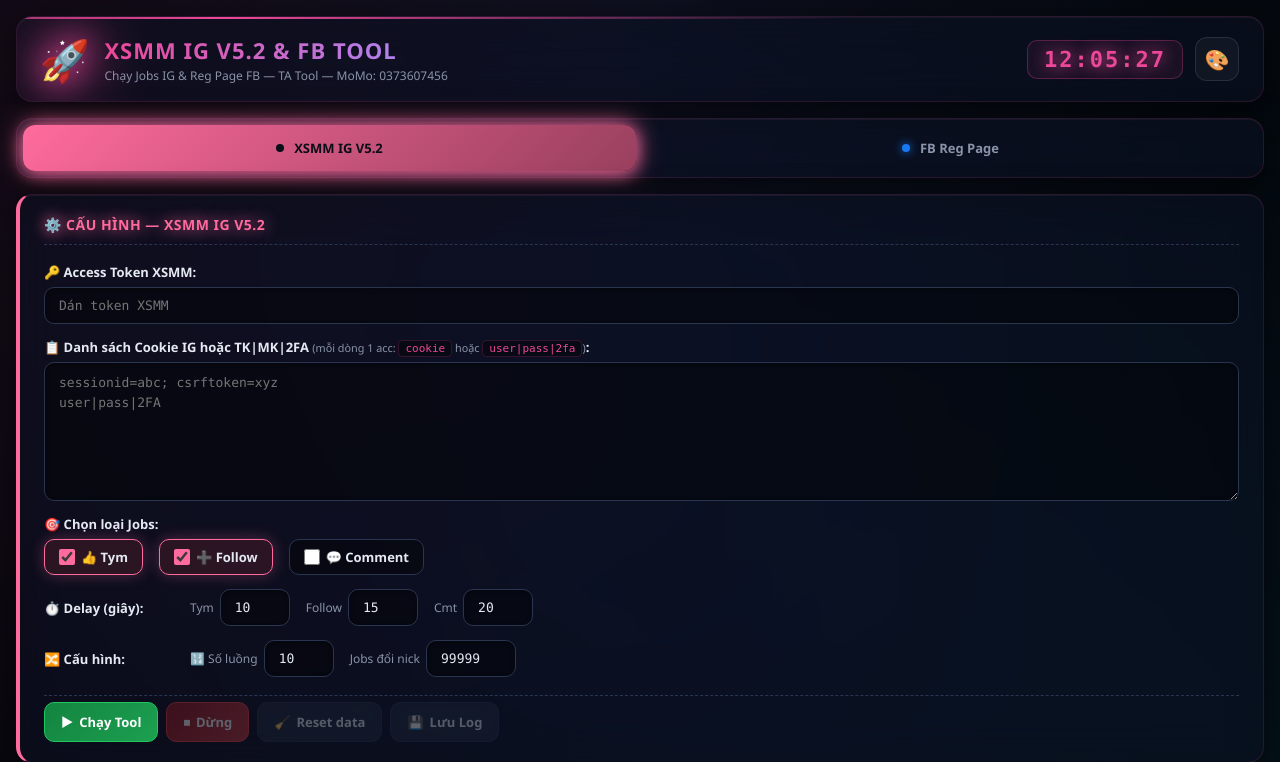
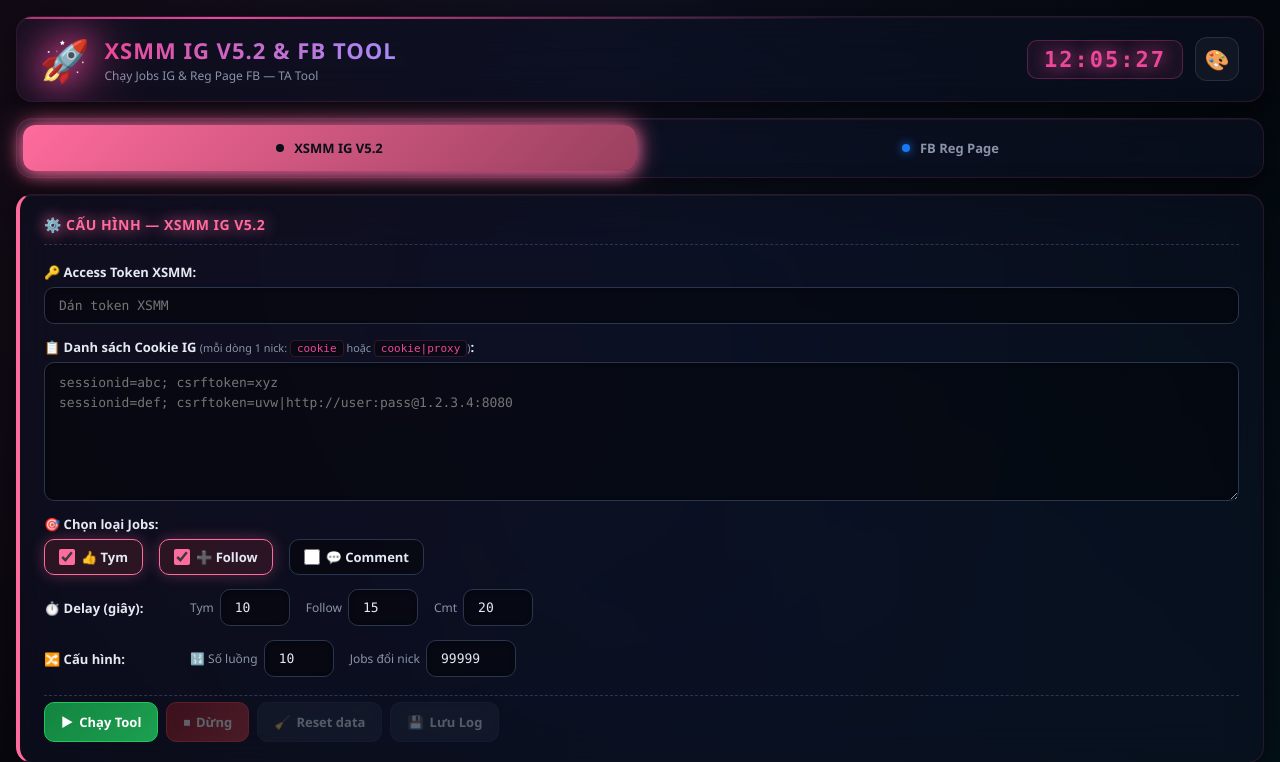
Before and after one commit to kxjxjdjhzhxhxh-jpg/Tool-xsmm, a Flask app: page / in a window 1280 px wide. Shown: the top 762 px of the page. Run offline with Flask 3, Linux system fonts and the light colour scheme; some libraries are stand-ins or nearby versions.

Commit message:
Update index.html

```diff
--- a/templates/index.html
+++ b/templates/index.html
@@ -9,50 +9,27 @@
 <body>
 <div class="app">
     <header class="header">
-        <div class="logo">
-            <span class="logo-icon">🚀</span>
-            <div>
-                <h1>XSMM IG V5.2 & FB TOOL</h1>
-                <p class="subtitle">Chạy Jobs IG & Reg Page FB — TA Tool — MoMo: 0373607456</p>
-            </div>
-        </div>
-        <div class="header-info">
-            <div class="clock" id="clock">--:--:--</div>
-            <div class="color-picker-wrap">
-                <label for="theme-color" title="Đổi màu chủ đạo">
-                    <span class="picker-icon">🎨</span>
-                </label>
-                <input type="color" id="theme-color" value="#ec4899" title="Đổi màu chủ đạo">
-            </div>
-        </div>
+        <div class="logo"><span class="logo-icon">🚀</span><div><h1>XSMM IG V5.2 & FB TOOL</h1><p class="subtitle">Chạy Jobs IG & Reg Page FB — TA Tool</p></div></div>
+        <div class="header-info"><div class="clock" id="clock">--:--:--</div><div class="color-picker-wrap"><label for="theme-color"><span class="picker-icon">🎨</span></label><input type="color" id="theme-color" value="#ec4899"></div></div>
     </header>
 
     <nav class="tabs">
-        <button class="tab-btn" data-tool="xsmmigv5.2" style="--tab-color: #ff6b9d">
-            <span class="tab-dot"></span>
-            XSMM IG V5.2
-        </button>
-        <button class="tab-btn" data-tool="fb_regpage" style="--tab-color: #1877f2">
-            <span class="tab-dot"></span>
-            FB Reg Page
-        </button>
+        <button class="tab-btn active" data-tool="xsmmigv5.2" style="--tab-color: #ff6b9d"><span class="tab-dot"></span>XSMM IG V5.2</button>
+        <button class="tab-btn" data-tool="fb_regpage" style="--tab-color: #1877f2"><span class="tab-dot"></span>FB Reg Page</button>
     </nav>
 
     <main class="content">
-        <!-- TOOL IG V5.2 -->
+        <!-- TOOL IG -->
         <section class="tool-panel active" data-tool="xsmmigv5.2" data-safe="xsmmigv5_2" style="--panel-color: #ff6b9d">
             <canvas class="fx-canvas-form"></canvas>
             <div class="config-form" id="form-xsmmigv5_2">
                 <div class="form-title">⚙️ CẤU HÌNH — XSMM IG V5.2</div>
 
-                <div class="form-row">
-                    <label>🔑 Access Token XSMM:</label>
-                    <input type="text" class="cfg-input cfg-token" placeholder="Dán token XSMM" autocomplete="off">
-                </div>
+                <div class="form-row"><label>🔑 Access Token XSMM:</label><input type="text" class="cfg-input cfg-token" placeholder="Dán token XSMM" autocomplete="off"></div>
 
                 <div class="form-row">
-                    <label>📋 Danh sách Cookie IG hoặc TK|MK|2FA <small>(mỗi dòng 1 acc: <code>cookie</code> hoặc <code>user|pass|2fa</code>)</small>:</label>
-                    <textarea class="cfg-input cfg-cookies" rows="6" placeholder="sessionid=abc; csrftoken=xyz&#10;user|pass|2FA"></textarea>
+                    <label>📋 Danh sách Cookie IG <small>(mỗi dòng 1 nick: <code>cookie</code> hoặc <code>cookie|proxy</code>)</small>:</label>
+                    <textarea class="cfg-input cfg-cookies" rows="6" placeholder="sessionid=abc; csrftoken=xyz&#10;sessionid=def; csrftoken=uvw|http://user:pass@1.2.3.4:8080"></textarea>
                 </div>
 
                 <div class="form-row">
@@ -104,46 +81,26 @@
             </div>
 
             <div class="terminal-wrap">
-                <div class="terminal-header">
-                    <div class="dots"><span></span><span></span><span></span></div>
-                    <div class="term-title">xsmmigv5.2.py — output</div>
-                </div>
+                <div class="terminal-header"><div class="dots"><span></span><span></span><span></span></div><div class="term-title">xsmmigv5.2.py — output</div></div>
                 <div class="terminal" id="term-xsmmigv5_2"></div>
                 <canvas class="fx-canvas-term"></canvas>
             </div>
         </section>
 
-        <!-- TOOL FB REG PAGE -->
+        <!-- FB REG PAGE -->
         <section class="tool-panel" data-tool="fb_regpage" style="--panel-color: #1877f2">
             <canvas class="fx-canvas-form"></canvas>
             <div class="config-form">
                 <div class="form-title">📘 FB REG PAGE + UP AVT + CHUYỂN PAGE</div>
-                <div class="form-row">
-                    <label>📋 Danh sách Nick <small>(cookie|proxy)</small>:</label>
-                    <textarea class="cfg-input" id="fb_reg_tasks" rows="4" placeholder="c_user=1000xxx; xs=abc...|27.64.254.37:8080:user:pass"></textarea>
+                <div class="form-row"><label>📋 Danh sách Nick <small>(cookie|proxy)</small>:</label><textarea class="cfg-input" id="fb_reg_tasks" rows="4" placeholder="c_user=1000xxx; xs=abc...|27.64.254.37:8080:user:pass"></textarea></div>
+                <div class="form-row"><label>📝 Danh sách Tên Page <small>(mỗi dòng 1 tên)</small>:</label><textarea class="cfg-input" id="fb_reg_names" rows="4" placeholder="Michelle Howard&#10;Carol Jones"></textarea></div>
+                <div class="form-row"><label>🖼️ Danh sách URL Avatar <small>(có thể bỏ trống)</small>:</label><textarea class="cfg-input" id="fb_reg_avatars" rows="2" placeholder="https://..."></textarea></div>
+                <div class="form-row"><label>🖼️ Danh sách URL Ảnh Bìa <small>(có thể bỏ trống)</small>:</label><textarea class="cfg-input" id="fb_reg_covers" rows="2" placeholder="https://..."></textarea></div>
+                <div class="form-row form-row-inline">
+                    <label>👤 UID Nick Nhận:</label><input type="text" class="cfg-input" id="fb_reg_uid" placeholder="1000xxxx" style="width:180px">
+                    <label style="margin-left:10px">🔒 Pass nick chuyển:</label><input type="password" class="cfg-input" id="fb_reg_pwd" placeholder="Mật khẩu FB" style="width:180px">
                 </div>
-                <div class="form-row">
-                    <label>📝 Danh sách Tên Page <small>(mỗi dòng 1 tên)</small>:</label>
-                    <textarea class="cfg-input" id="fb_reg_names" rows="4" placeholder="Michelle Howard&#10;Carol Jones"></textarea>
-                </div>
-                <div class="form-row">
-                    <label>🖼️ Danh sách URL Avatar <small>(có thể bỏ trống)</small>:</label>
-                    <textarea class="cfg-input" id="fb_reg_avatars" rows="2" placeholder="https://..."></textarea>
-                </div>
-                <div class="form-row">
-                    <label>🖼️ Danh sách URL Ảnh Bìa <small>(có thể bỏ trống)</small>:</label>
-                    <textarea class="cfg-input" id="fb_reg_covers" rows="2" placeholder="https://..."></textarea>
-                </div>
-                <div class="form-row form-row-inline">
-                    <label>👤 UID Nick Nhận:</label>
-                    <input type="text" class="cfg-input" id="fb_reg_uid" placeholder="1000xxxx" style="width:180px">
-                    <label style="margin-left:10px">🔒 Pass nick chuyển:</label>
-                    <input type="password" class="cfg-input" id="fb_reg_pwd" placeholder="Mật khẩu FB" style="width:180px">
-                </div>
-                <div class="form-row form-row-inline">
-                    <label>🔀 Số luồng:</label>
-                    <input type="number" class="cfg-input" id="fb_reg_threads" value="10" style="width:70px">
-                </div>
+                <div class="form-row form-row-inline"><label>🔀 Số luồng:</label><input type="number" class="cfg-input" id="fb_reg_threads" value="10" style="width:70px"></div>
                 <div class="fb-stats">
                     <div class="fb-stat"><span class="fb-stat-label">OK</span><span class="fb-stat-val green" id="fb_stat_ok">0</span></div>
                     <div class="fb-stat"><span class="fb-stat-label">LỖI</span><span class="fb-stat-val red" id="fb_stat_err">0</span></div>
@@ -155,10 +112,7 @@
             </div>
 
             <div class="terminal-wrap">
-                <div class="terminal-header">
-                    <div class="dots"><span></span><span></span><span></span></div>
-                    <div class="term-title">Bảng tiến trình FB Reg Page</div>
-                </div>
+                <div class="terminal-header"><div class="dots"><span></span><span></span><span></span></div><div class="term-title">Bảng tiến trình FB Reg Page</div></div>
                 <div class="fb-table-wrap">
                     <table class="fb-table">
                         <thead><tr><th>D</th><th>UID</th><th>Page ID</th><th>Tên Page</th><th>Trạng thái</th></tr></thead>
@@ -170,12 +124,8 @@
         </section>
     </main>
 
-    <footer class="footer">
-        <span>© TA TOOL — Donate MoMo: 0373607456</span>
-        <span id="sessions-count">0 sessions</span>
-    </footer>
+    <footer class="footer"><span>© TA TOOL — Donate MoMo: 0373607456</span><span id="sessions-count">0 sessions</span></footer>
 </div>
-
 <script src="https://cdn.socket.io/4.7.5/socket.io.min.js"></script>
 <script src="{{ url_for('static', filename='script.js') }}"></script>
 </body>
```
